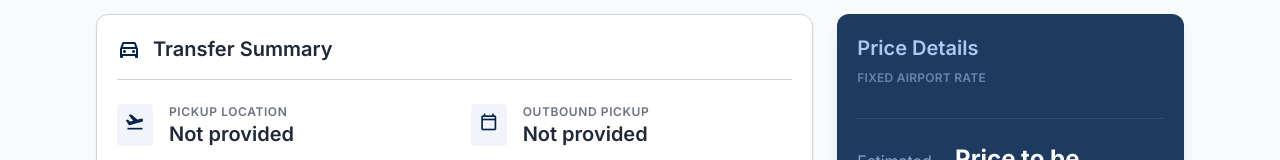
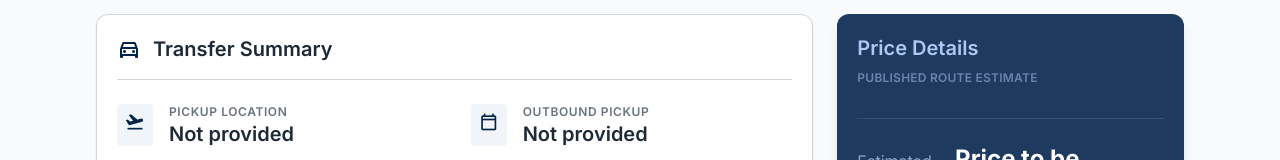
Before and after one commit to Alisnmez/vip-transfer-dalaman, a React (Vite) app in the folder frontend/: page /booking/confirmation in a window 1280 px wide. Shown: the part 343-503 px from the top of the page. Built offline with nearby package versions, Linux system fonts and the light colour scheme; no server answers.

Commit message:
fix: avoid claiming fixed fare before provider confirms price

```diff
--- a/frontend/src/pages/public/BookingConfirmationPage.tsx
+++ b/frontend/src/pages/public/BookingConfirmationPage.tsx
@@ -304,7 +304,7 @@ export function BookingConfirmationPage() {
                 Price Details
               </h3>
               <p className="font-label-xs text-label-xs opacity-70 mb-4 uppercase">
-                Fixed Airport Rate
+                Published Route Estimate
               </p>
             </div>
             <div className="py-6 border-y border-on-primary-container/20">
```
